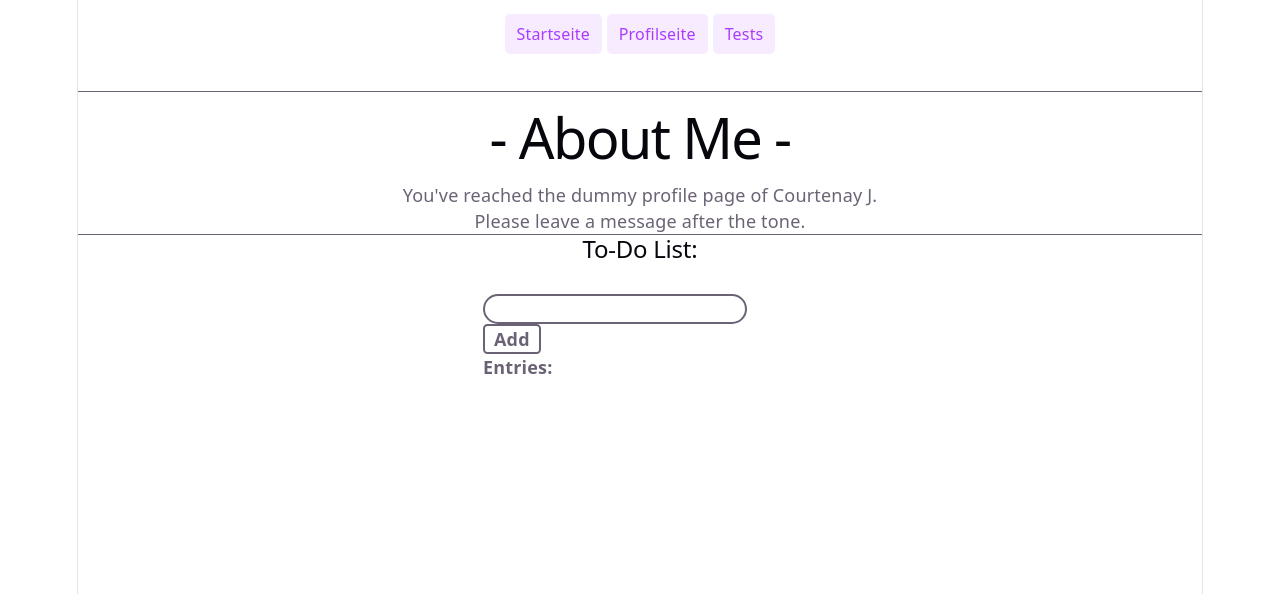
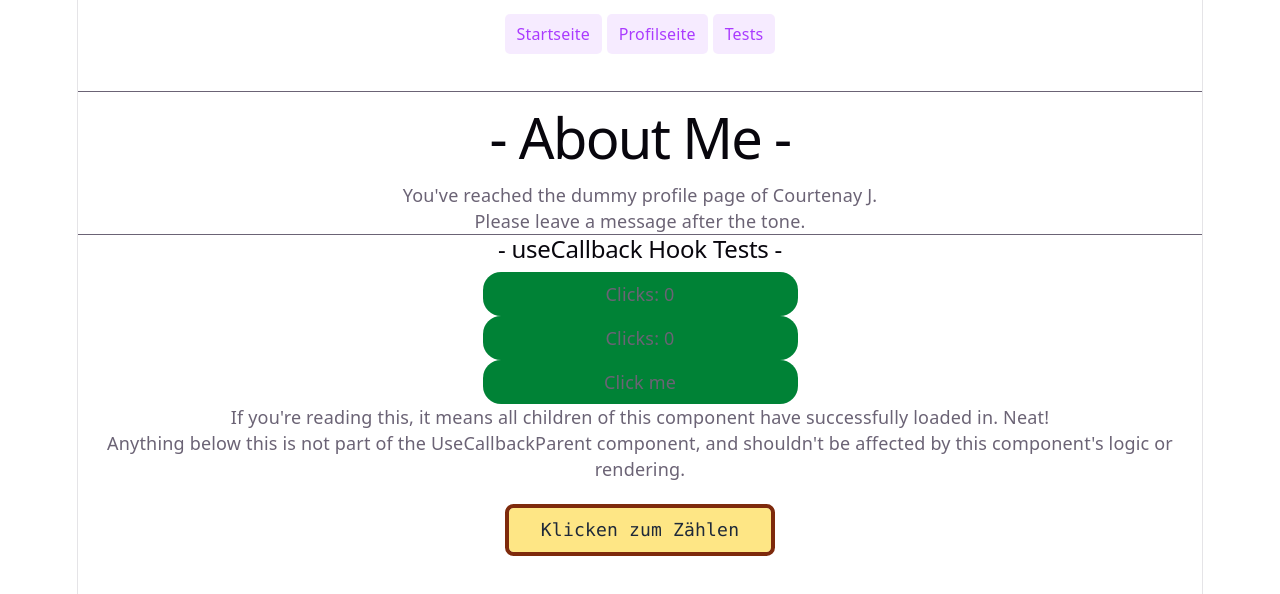
Before and after one commit to Courtenay-J/courtenay-j-intern-repo, a React (Vite) app in the folder 5. React Fundamentals/react-test/: page /Profile in a window 1280 px wide. Shown: the top 594 px of the page. Built offline with nearby package versions, Linux system fonts and the light colour scheme.

Commit message:
Add: Components for useCallback tests (Issue #23)

```diff
--- a/5. React Fundamentals/react-test/src/Profile.jsx
+++ b/5. React Fundamentals/react-test/src/Profile.jsx
@@ -1,4 +1,6 @@
 import { ResponsiveList } from './components/ResponsiveList.jsx'
+import { UseCallbackParent } from './components/UseCallbackParent.jsx'
+import { Counter } from './components/Counter.jsx'
 
 export function Profile() {
   return (
@@ -12,10 +14,8 @@ export function Profile() {
 
         <hr></hr>
 
-        <h2>To-Do List:</h2>
-        <p>
-            <ResponsiveList />
-        </p>
+      <UseCallbackParent />
+      <p><Counter /></p>
     </>
   );
 }
--- /dev/null
+++ b/5. React Fundamentals/react-test/src/components/UseCallbackButton.jsx
@@ -0,0 +1,17 @@
+import {memo} from 'react'
+
+/*
+    UseCallbackButton
+    Prints a button for UseCallbackParent.
+
+    - handleClick: function to be run when clicked
+    - children: anything that goes between the button tags (in this case, the text)
+*/
+export const UseCallbackButton = memo(function UseCallbackButton({handleClick,children}){
+    console.log("Button rerendered.")
+    return(
+        <button
+            class="bg-green-700 px-2 py-2 rounded-2xl w-70 active:bg-green-900 hover:bg-green-800"
+            onClick={handleClick}>{children}</button>
+    )
+});
--- /dev/null
+++ b/5. React Fundamentals/react-test/src/components/UseCallbackParent.jsx
@@ -0,0 +1,42 @@
+import { useState, useEffect } from 'react'
+import { UseCallbackTitle} from './UseCallbackTitle.jsx'
+import { UseCallbackButton } from './UseCallbackButton.jsx'
+
+
+/*
+    UseCallbackParent
+
+    Parent component for useCallback tests.
+    Children: UseCallbackButton, UseCallbackTitle
+*/
+export function UseCallbackParent(){
+    const [clicks,setClicks] = useState(0)
+
+    useEffect(() => {
+        console.log("CallbackParent mounted.")
+        return () =>{console.log("CallbackParent unmounted.")}
+    },[])
+
+
+    const showAlert = () =>{
+        alert("Clicked!")
+    }
+
+    const countClicks = () =>{
+        setClicks(clicks + 1)
+    }
+
+
+    return(
+        <div class="center">
+            <UseCallbackTitle />
+            <p></p>
+            <p><UseCallbackButton handleClick={countClicks}>Clicks: {clicks}</UseCallbackButton></p>
+            <p><UseCallbackButton handleClick={countClicks}>Clicks: {clicks}</UseCallbackButton></p>
+            <p><UseCallbackButton handleClick={showAlert}>Click me</UseCallbackButton></p>
+            <p>If you're reading this, it means all children of this component have successfully loaded in. Neat!</p>
+            <p>Anything below this is not part of the UseCallbackParent component, and shouldn't be affected by this component's logic or rendering.</p>
+            <p><br></br></p>
+        </div>
+    )
+}
--- /dev/null
+++ b/5. React Fundamentals/react-test/src/components/UseCallbackTitle.jsx
@@ -0,0 +1,16 @@
+import {memo} from 'react'
+
+/*
+    UseCallbackTitle
+    Prints a title for UseCallbackParent.
+
+    About as simple as callbacks get. This is an example of how to wrap files via memo.
+    (There's no reason to do it for a component this simple, but it's nice to have a reference.)
+*/
+export const UseCallbackTitle = memo(function UseCallbackTitle(){
+    console.log("Title rerendered.")
+
+    return(
+        <h2>- useCallback Hook Tests -</h2>
+    )
+});
```
Also changed, not shown: 1 other file (tests, documents, lock files or other folders).
